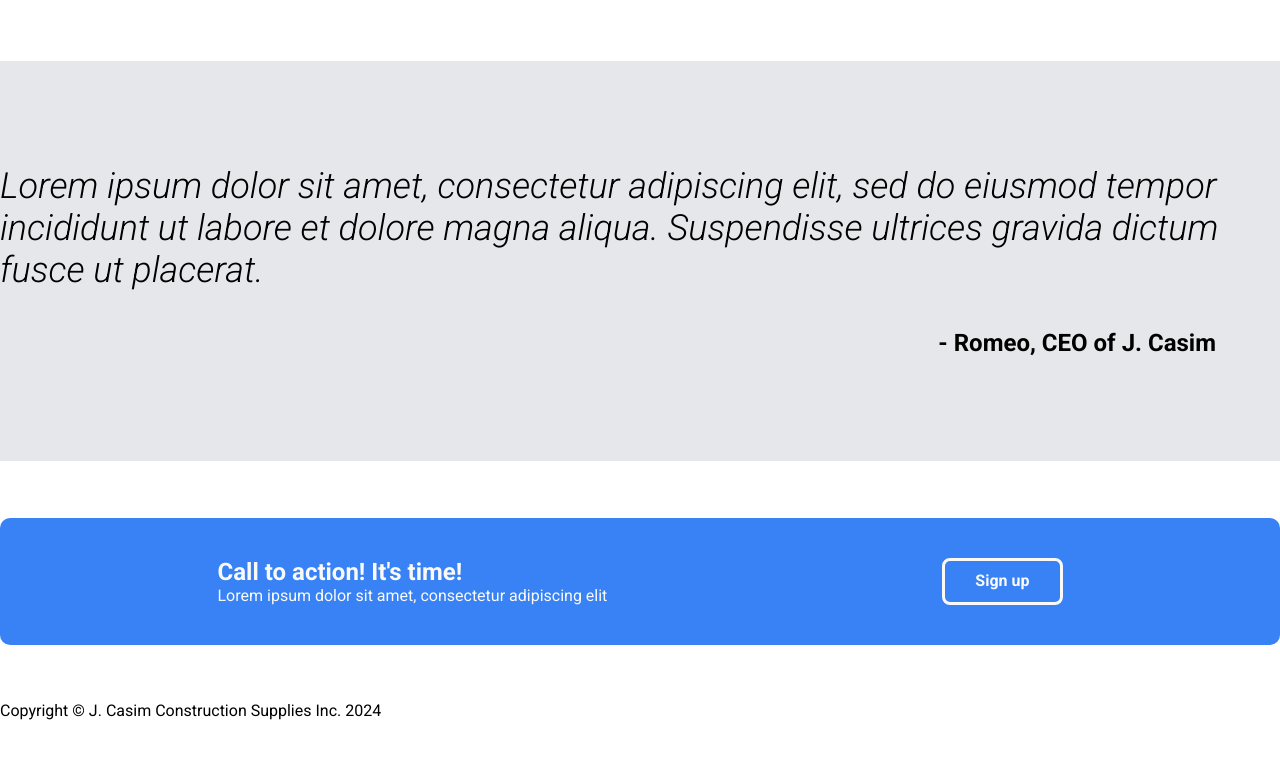
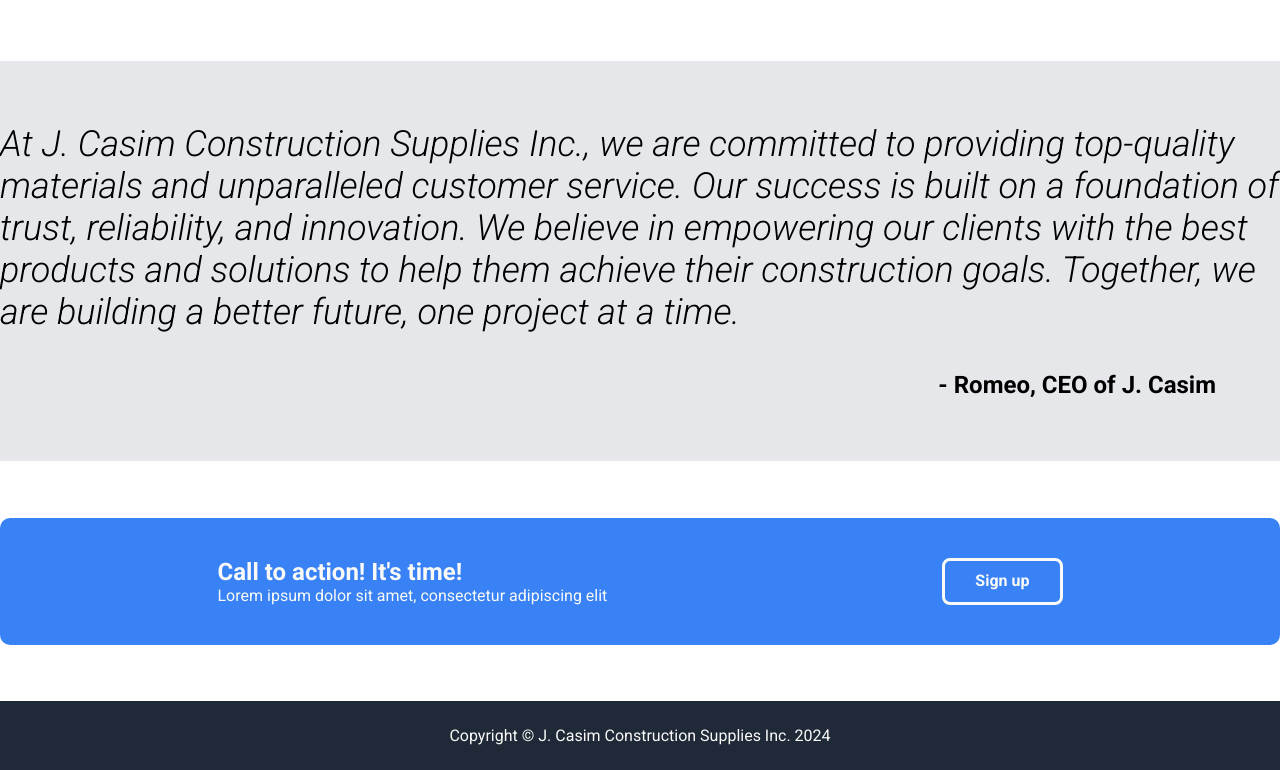
Before and after one commit to danilocasim/landing-page, a plain HTML site: page index.html in a window 1280 px wide. Shown: the part 789-1559 px from the top of the page. Before the commit the page ends 1509 px from the top, so only its background shows below. Drawn offline with Linux system fonts and the light colour scheme.

Commit message:
Add style to the footer

```diff
--- a/index.html
+++ b/index.html
@@ -70,9 +70,13 @@
       <div class="container">
         <p>
           <em>
-            Lorem ipsum dolor sit amet, consectetur adipiscing elit, sed do
-            eiusmod tempor incididunt ut labore et dolore magna aliqua.
-            Suspendisse ultrices gravida dictum fusce ut placerat.</em
+            At J. Casim Construction Supplies Inc., we are committed to
+            providing top-quality materials and unparalleled customer service.
+            Our success is built on a foundation of trust, reliability, and
+            innovation. We believe in empowering our clients with the best
+            products and solutions to help them achieve their construction
+            goals. Together, we are building a better future, one project at a
+            time.</em
           >
           <strong>- Romeo, CEO of J. Casim</strong>
         </p>
--- a/styles.css
+++ b/styles.css
@@ -51,6 +51,10 @@ nav ul {
 a {
   text-decoration: none;
   color: inherit;
+}
+
+nav a:hover {
+  text-decoration: underline;
 }
 
 .hero-container {
@@ -188,3 +192,12 @@ a {
 .btn.white {
   border: 3px solid #f9faf8;
 }
+
+/* Footer */
+
+footer {
+  background-color: #1f2937;
+  color: #f9faf8;
+  padding: 25px;
+  text-align: center;
+}
```
